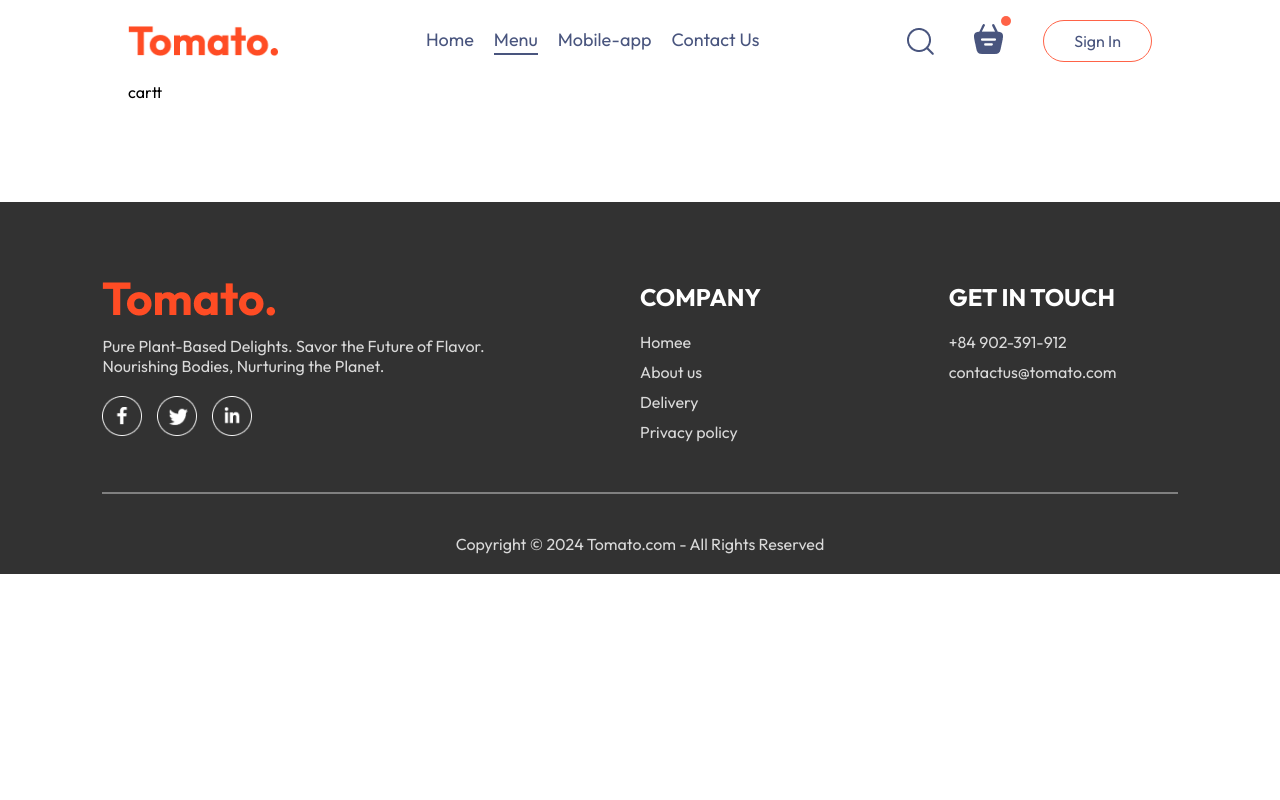
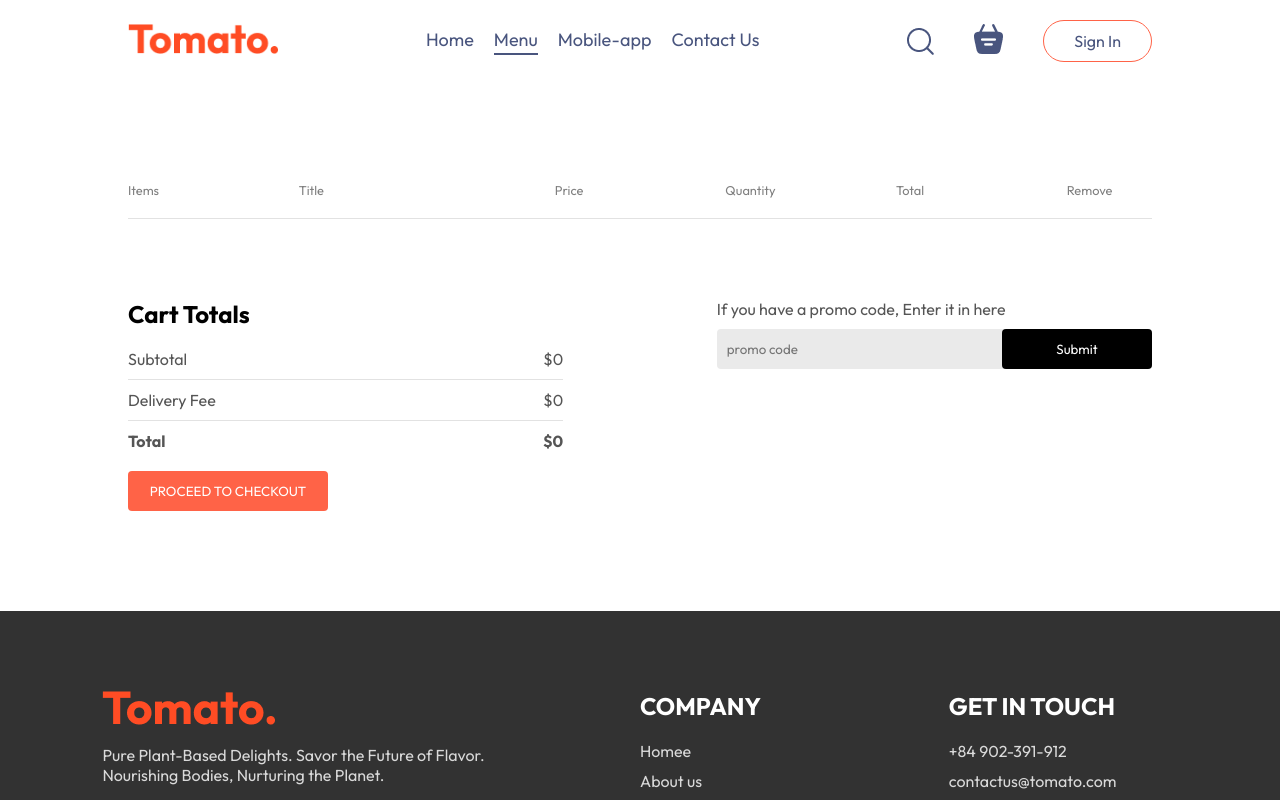
Before and after one commit to ItsChiAnh/Food-Delivery-FE, a React (Vite) app in the folder food-frontend/: page /cart in a window 1280 px wide. Shown: the top 800 px of the page. Built offline with nearby package versions, Linux system fonts and the light colour scheme.

Commit message:
ui cart page and payment page

```diff
--- a/food-frontend/src/components/Navbar/Navbar.jsx
+++ b/food-frontend/src/components/Navbar/Navbar.jsx
@@ -1,14 +1,17 @@
-import React, { useState } from "react";
+import React, { useState, useContext } from "react";
 import "../Navbar/Navbar.css";
 import { assets } from "../../assets/assets";
 import { Link } from "react-router-dom";
+import { StoreContext } from "../../context/StoreContext";
 
 function Navbar({ setShowLogin }) {
   const [menu, setMenu] = useState("menu");
-
+  const { getTotalCartAmount } = useContext(StoreContext);
   return (
     <div className="navbar">
-      <img src={assets.logo} alt="" className="logo" />
+      <Link to="/">
+        <img src={assets.logo} alt="" className="logo" />
+      </Link>
       <ul className="navbar-menu">
         <Link
           to="/"
@@ -43,8 +46,11 @@
       <div className="navbar-right">
         <img src={assets.search_icon} alt="" />
         <div className="navbar-search-icon">
-          <img src={assets.basket_icon} alt="" />
-          <div className="dot"></div>
+          <Link to="/cart">
+            <img src={assets.basket_icon} alt="" />
+          </Link>
+
+          <div className={getTotalCartAmount()===0?"":"dot"}></div>
         </div>
         <button onClick={() => setShowLogin(true)}>Sign In</button>
       </div>
--- a/food-frontend/src/context/StoreContext.jsx
+++ b/food-frontend/src/context/StoreContext.jsx
@@ -18,9 +18,16 @@
     setCartItems((prev) => ({ ...prev, [itemId]: prev[itemId] - 1 }));
   };
 
-  useEffect(() => {
-    console.log(cartItems);
-  }, [cartItems]);
+  const getTotalCartAmount = () => {
+    let totalAmount = 0;
+    for (const item in cartItems) {
+      if (cartItems[item] > 0) {
+        let itemInfo = food_list.find((product) => product._id === item);
+        totalAmount += itemInfo.price * cartItems[item];
+      }
+    }
+    return totalAmount;
+  };
 
   const contextValue = {
     food_list,
@@ -28,6 +35,7 @@
     setCartItems,
     addToCart,
     removeFromCart,
+    getTotalCartAmount,
   };
 
   return (
--- a/food-frontend/src/pages/Cart/Cart.css
+++ b/food-frontend/src/pages/Cart/Cart.css
@@ -0,0 +1,116 @@
+.cart {
+    margin-top: 100px;
+
+}
+
+.cart-items-title {
+    display: grid;
+    grid-template-columns: 1fr 1.5fr 1fr 1fr 1fr 0.5fr;
+    align-items: center;
+    color: grey;
+    font-size: max(1vw, 12px);
+}
+
+.cart-items-item {
+    margin: 10px 0;
+    color: black;
+}
+
+.cart-items-item img {
+    width: 50px;
+}
+
+.cart hr {
+    height: 1px;
+    background-color: #e2e2e2;
+    border: none;
+}
+
+.cart-items-item .cross {
+    cursor: pointer;
+}
+
+
+.cart-bottom {
+    margin-top: 80px;
+    display: flex;
+    justify-content: space-between;
+    gap: max(12vw, 20px);
+
+}
+
+.cart-total {
+    flex: 1;
+    display: flex;
+    flex-direction: column;
+    gap: 20px;
+
+}
+
+.cart-total-details {
+    display: flex;
+    justify-content: space-between;
+    color: #555;
+
+}
+
+.cart-total hr {
+    margin: 10px 0;
+}
+
+.cart-total button {
+    border: none;
+    color: white;
+    background-color: tomato;
+    width: max(15vw, 200px);
+    padding: 12px 0;
+    border-radius: 4px;
+    cursor: pointer;
+}
+
+.cart-promocode {
+    flex: 1;
+}
+
+.cart-promocode p {
+    color: #555;
+
+}
+
+.cart-promocode-input {
+    margin-top: 10px;
+    display: flex;
+    justify-content: space-between;
+    align-items: center;
+    background-color: #eaeaea;
+    border-radius: 4px;
+}
+
+.cart-promocode-input input {
+    background: transparent;
+    border: none;
+    outline: none;
+    padding-left: 10px;
+}
+
+.cart-promocode-input button {
+    width: max(10vw, 150px);
+    padding: 12px 5px;
+    background-color: black;
+    border: none;
+    color: white;
+    border-radius: 4px;
+    cursor: pointer;
+}
+
+/* responsive */
+@media (max-width:750px) {
+    .cart-bottom {
+        flex-direction: column-reverse;
+    }
+
+    .cart-promocode {
+        justify-content: start;
+
+    }
+}
--- a/food-frontend/src/pages/Cart/Cart.jsx
+++ b/food-frontend/src/pages/Cart/Cart.jsx
@@ -1,9 +1,77 @@
-import React from "react";
+import React, { useContext } from "react";
 import "./Cart.css";
+import { StoreContext } from "../../context/StoreContext";
+import {useNavigate} from 'react-router-dom'
 function Cart() {
+  const { cartItems, food_list, removeFromCart, getTotalCartAmount } =
+    useContext(StoreContext);
+  const navigate = useNavigate();
   return (
-    <div>
-      <div>cartt</div>
+    <div className="cart">
+      <div className="cart-items">
+        <div className="cart-items-title">
+          <p>Items</p>
+          <p>Title</p>
+          <p>Price</p>
+          <p>Quantity</p>
+          <p>Total</p>
+          <p>Remove</p>
+        </div>
+        <br />
+        <hr />
+        {food_list.map((item, index) => {
+          if (cartItems[item._id] > 0) {
+            return (
+              <div>
+                <div className="cart-items-title cart-items-item">
+                  <img src={item.image} />
+                  <p>{item.name}</p>
+                  <p>${item.price}</p>
+                  <p>{cartItems[item._id]}</p>
+                  <p>{item.price * cartItems[item._id]}</p>
+                  <p onClick={() => removeFromCart(item._id)} className="cross">
+                    x
+                  </p>
+                </div>
+                <hr />
+              </div>
+            );
+          }
+        })}
+      </div>
+      <div className="cart-bottom">
+        <div className="cart-total">
+          <h2>Cart Totals</h2>
+          <div>
+            <div className="cart-total-details">
+              <p>Subtotal</p>
+              <p>${getTotalCartAmount()}</p>
+            </div>
+            <hr />
+            <div className="cart-total-details">
+              <p>Delivery Fee</p>
+              <p>${getTotalCartAmount() === 0 ? 0 : 2}</p>
+            </div>
+            <hr />
+            <div className="cart-total-details">
+              <b>Total</b>
+              <b>${getTotalCartAmount()===0?0:getTotalCartAmount() + 2}</b>
+            </div>
+          </div>
+          <button onClick={() => navigate("/order")}>
+            PROCEED TO CHECKOUT
+          </button>
+        </div>
+        <div className="cart-promocode">
+          <div>
+            <p>If you have a promo code, Enter it in here</p>
+            <div className="cart-promocode-input">
+              <input type="text" placeholder="promo code" />
+              <button>Submit</button>
+            </div>
+          </div>
+        </div>
+      </div>
     </div>
   );
 }
--- a/food-frontend/src/pages/PlaceOrder/PlaceOrder.css
+++ b/food-frontend/src/pages/PlaceOrder/PlaceOrder.css
@@ -0,0 +1,40 @@
+.place-order {
+    display: flex;
+    align-items: start;
+    justify-content: space-between;
+    gap: 50px;
+    margin-top: 100px;
+
+}
+
+.place-order-left {
+    width: 100%;
+    max-width: max(30%, 500px);
+}
+
+.place-order-left .title {
+    font-size: 30px;
+    font-weight: 600;
+    margin-bottom: 50px;
+}
+
+.place-order-left input {
+    margin-bottom: 15px;
+    width: 100%;
+    padding: 10px;
+    border: 1px solid #c5c5c5;
+    border-radius: 4px;
+    outline-color: tomato;
+}
+
+.place-order-left .multi-field {
+    display: flex;
+    gap: 10px;
+}
+.place-order-right{
+    width: 100%;
+    max-width: max(40%,500px);
+}
+.place-order .cart-total button{
+    margin-top: 30px;
+}
--- a/food-frontend/src/pages/PlaceOrder/PlaceOrder.jsx
+++ b/food-frontend/src/pages/PlaceOrder/PlaceOrder.jsx
@@ -1,10 +1,53 @@
-import React from "react";
+import React, { useContext } from "react";
 import "./PlaceOrder.css";
+import { StoreContext } from "../../context/StoreContext";
 function PlaceOrder() {
+  const { getTotalCartAmount } = useContext(StoreContext);
   return (
-    <div>
-      <div>Placeorder</div>
-    </div>
+    <form className="place-order">
+      <div className="place-order-left">
+        <p className="title">Delivery Information</p>
+        <div className="multi-field">
+          <input type="text" placeholder="First Name" />
+          <input type="text" placeholder="Last Name" />
+        </div>
+        <input type="email" placeholder="Email address" />
+        <input type="text" placeholder="Street" />
+        <div className="multi-field">
+          <input type="text" placeholder="City" />
+          <input type="text" placeholder="State" />
+        </div>
+        <div className="multi-field">
+          <input type="text" placeholder="Zip code" />
+          <input type="text" placeholder="country" />
+        </div>
+        <input type="text" placeholder="Phone" />
+      </div>
+      <div className="place-order-right">
+        <div className="cart-total">
+          <h2>Cart Totals</h2>
+          <div>
+            <div className="cart-total-details">
+              <p>Subtotal</p>
+              <p>${getTotalCartAmount()}</p>
+            </div>
+            <hr />
+            <div className="cart-total-details">
+              <p>Delivery Fee</p>
+              <p>${getTotalCartAmount() === 0 ? 0 : 2}</p>
+            </div>
+            <hr />
+            <div className="cart-total-details">
+              <b>Total</b>
+              <b>
+                ${getTotalCartAmount() === 0 ? 0 : getTotalCartAmount() + 2}
+              </b>
+            </div>
+          </div>
+          <button>PROCEED TO PAYMENT</button>
+        </div>
+      </div>
+    </form>
   );
 }
 
```
